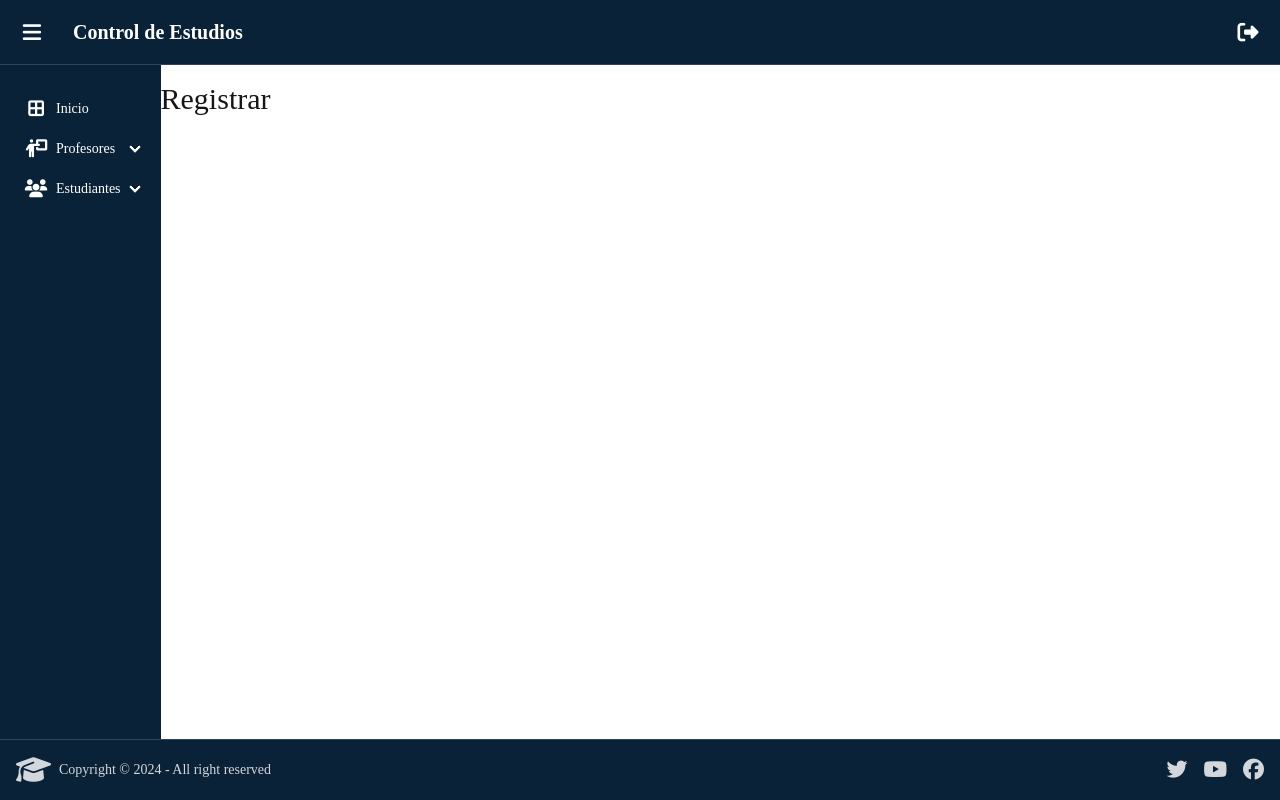
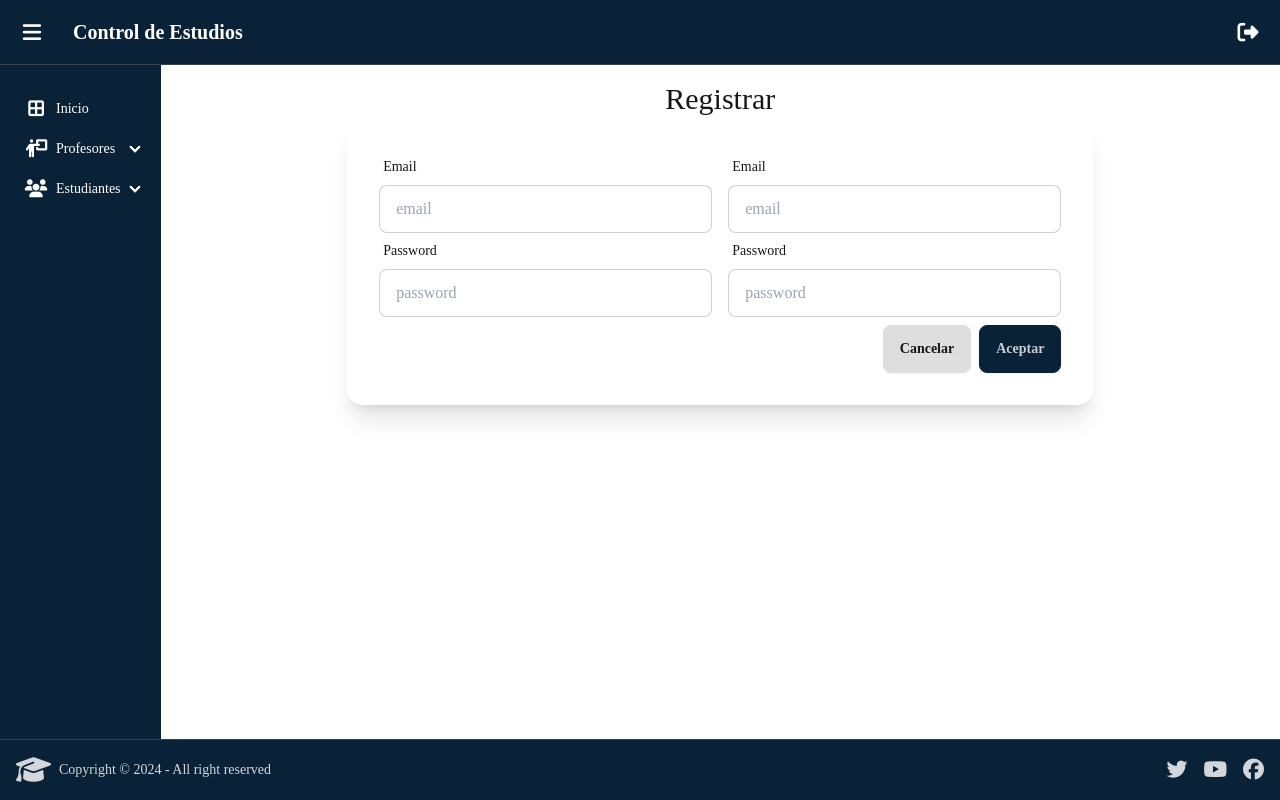
Before and after one commit to RayTarazona/Codigo-fuente-, a Nuxt app: page /profesores/agregar in a window 1280 px wide. Built offline with nearby package versions, Linux system fonts and the light colour scheme; no server answers.

Commit message:
feat: Agregar primeros campos al formulario

```diff
--- a/pages/profesores/agregar.vue
+++ b/pages/profesores/agregar.vue
@@ -6,11 +6,49 @@ definePageMeta({
 </script>
 
 <template>
-  <section>
+  <div class="container mx-auto flex flex-col items-center">
     <h1 class="text-3xl">
       Registrar
     </h1>
-  </section>
+    <div class="card shrink-0 w-full sm:w-5/6 md:w-4/5 lg:w-3/4 xl:w-2/3 shadow-xl">
+        <div class="card-body">
+          <div class="flex flex-col md:flex-row gap-x-4">
+            <div class="w-full">
+              <div class="form-control">
+                <label class="label">
+                  <span class="label-text">Email</span>
+                </label>
+                <input type="email" placeholder="email" class="input input-bordered" required />
+              </div>
+              <div class="form-control">
+                <label class="label">
+                  <span class="label-text">Password</span>
+                </label>
+                <input type="password" placeholder="password" class="input input-bordered" required />
+              </div>
+            </div>
+            <div class="w-full">
+              <div class="form-control">
+                <label class="label">
+                  <span class="label-text">Email</span>
+                </label>
+                <input type="email" placeholder="email" class="input input-bordered" required />
+              </div>
+              <div class="form-control">
+                <label class="label">
+                  <span class="label-text">Password</span>
+                </label>
+                <input type="password" placeholder="password" class="input input-bordered" required />
+              </div>
+            </div>
+          </div>
+        <div class="card-actions justify-end">
+            <button class="btn btn-base">Cancelar</button>
+            <button class="btn btn-primary">Aceptar</button>
+        </div>
+        </div>
+    </div>
+  </div>
 </template>
 
 <style scoped>
```
